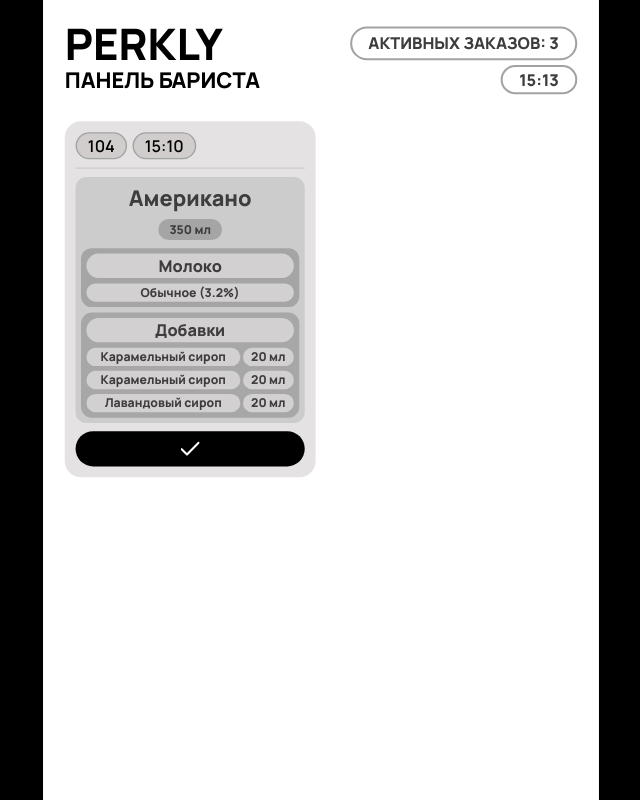
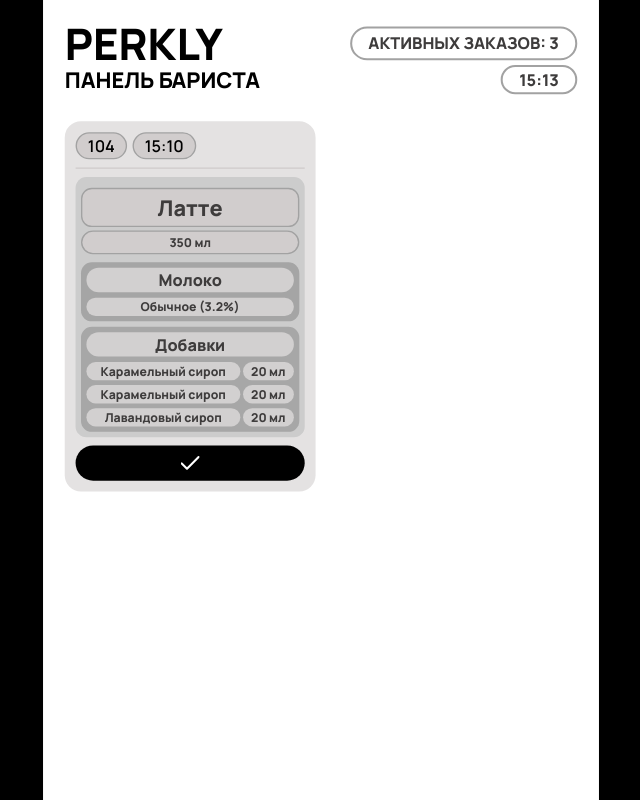
Before and after one commit to westside-jpg/Perkly, a React (Vite) app in the folder frontend/: page /barista in a window 1280 px wide. Shown: the whole page, without its empty margins (319-959 px from the left). Built offline with nearby package versions, Linux system fonts and the light colour scheme.

Commit message:
style: enhance order card for barista one more time

```diff
--- a/frontend/src/BaristaScreen.tsx
+++ b/frontend/src/BaristaScreen.tsx
@@ -45,9 +45,9 @@ export default function BaristaScreen() {
                         {/* Товар */}
                         <div className={`flex flex-col bg-[#CCCCCC] rounded-2xl p-2 items-center text-center`}>
                             {/* Название и объем */}
-                            <div className={`flex w-full flex-col gap-2 items-center rounded-2xl`}>
-                                <p className={`font-extrabold text-[32px] text-[#3E3C3C] leading-7.5 mt-2 mb-2`}>Американо</p>
-                                <p className={`w-fit bg-[#A5A5A5] rounded-full font-extrabold text-[18px] px-4 py-0.5 text-[#3E3C3C]`}>350 мл</p>
+                            <div className={`flex w-full flex-col gap-1.25 items-center rounded-2xl`}>
+                                <p className={`w-full font-extrabold bg-[#D1CDCD] border-[#A2A2A2] border-2 rounded-2xl px-6 py-3 text-[32px] text-[#3E3C3C] leading-7.5 mt-2`}>Латте</p>
+                                <p className={`w-full bg-[#D1CDCD] border-[#A2A2A2] border-2 rounded-full font-extrabold text-[18px] px-4 py-0.5 text-[#3E3C3C]`}>350 мл</p>
                             </div>
                             {/* Молоко */}
                             <div className={`flex flex-col w-full mt-3 bg-[#A5A5A5] p-2 rounded-2xl`}>
```
